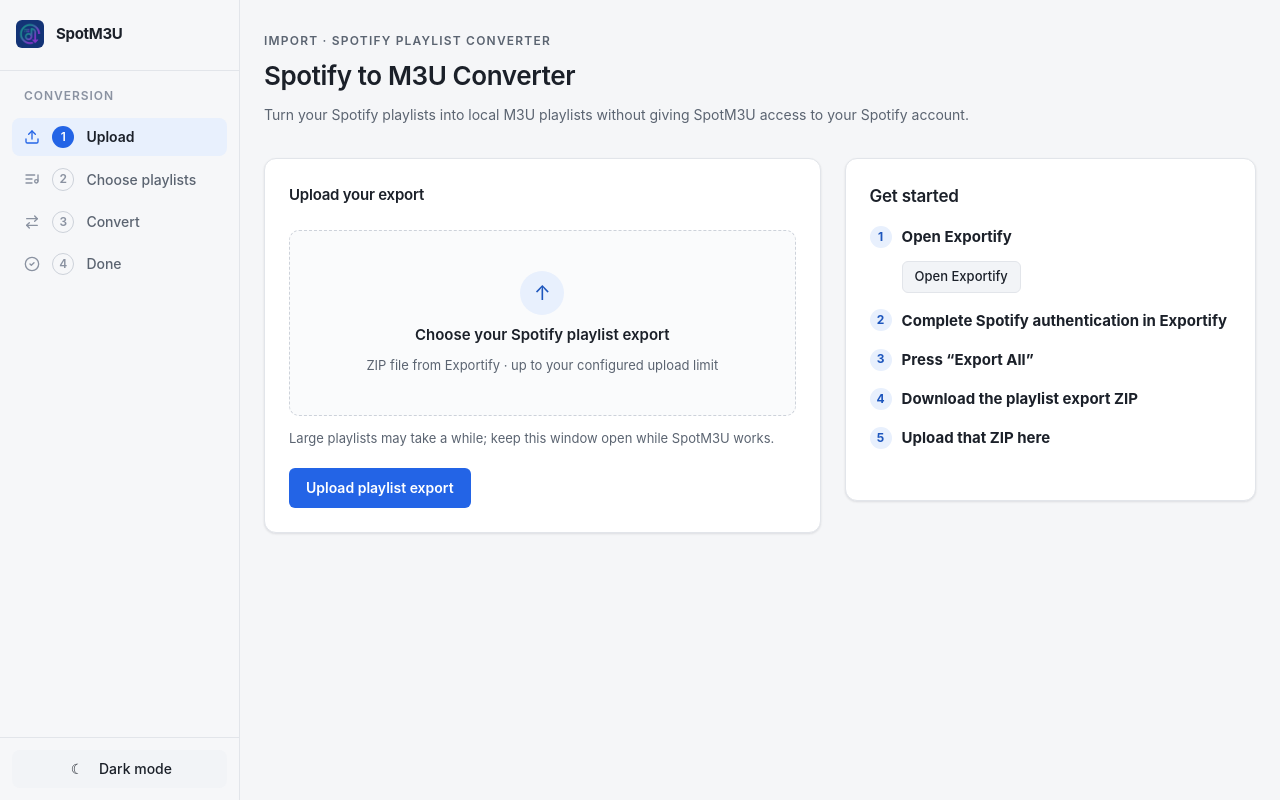
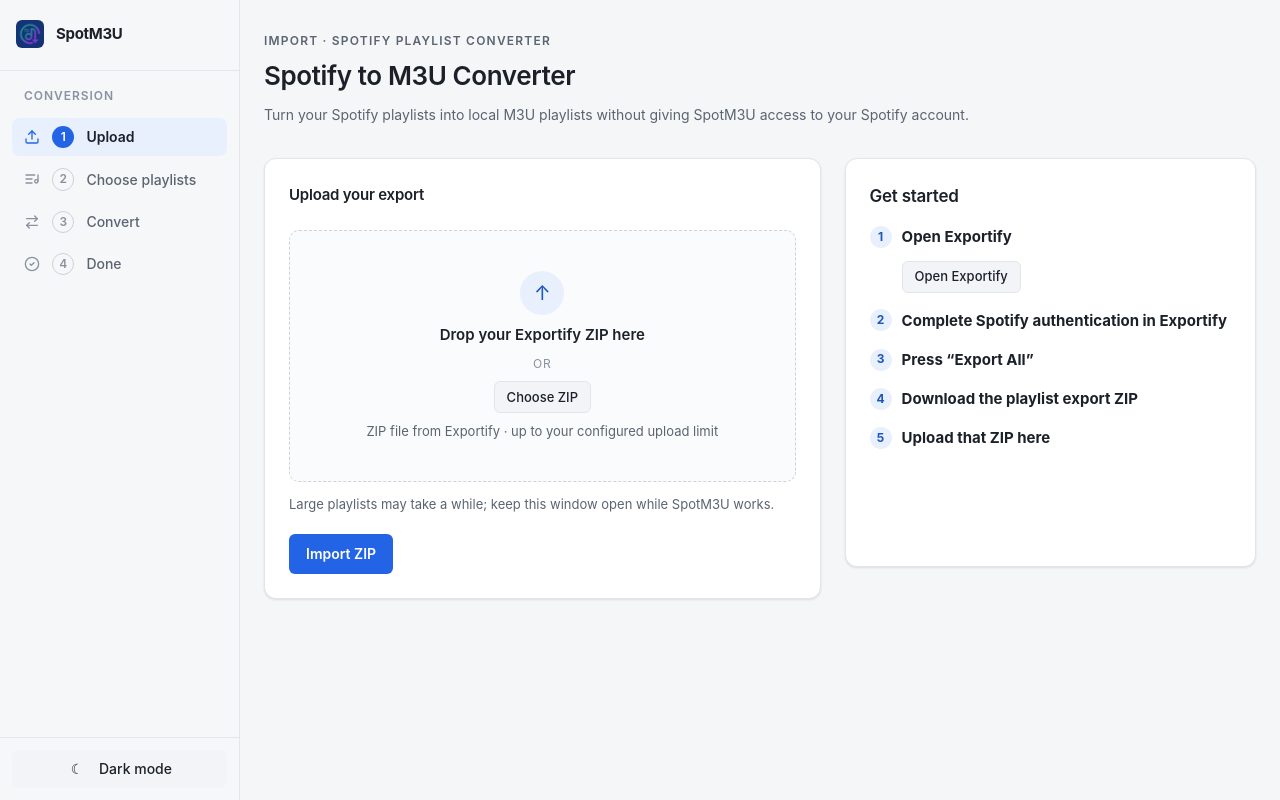
Before and after one commit to p55d2k/spotm3u, a Flask app: page / in a window 1280 px wide. Run offline with Flask 3, Linux system fonts and the light colour scheme.

Commit message:
feat(ui): support drag-and-drop ZIP import with Choose ZIP / Import ZIP actions

```diff
--- a/src/spotm3u/static/style.css
+++ b/src/spotm3u/static/style.css
@@ -900,6 +900,37 @@ input[type="radio"] {
   border-color: var(--color-accent);
 }
 
+/* The zone is a label around a visually hidden file input, so a focused input
+   has to light up the zone for keyboard users to see where they are. */
+.upload-zone:focus-within {
+  border-color: var(--color-accent);
+  box-shadow: var(--focus-ring);
+}
+
+/* Dragging is the one state that goes solid, so "release here" reads at a
+   glance without the zone needing to be any larger. */
+.upload-zone.is-dragging {
+  background: var(--color-accent-subtle);
+  border-color: var(--color-accent);
+  border-style: solid;
+}
+
+.upload-zone.is-busy {
+  cursor: progress;
+  opacity: 0.75;
+}
+
+.upload-or {
+  color: var(--color-text-faint);
+  font-size: var(--text-xs);
+  letter-spacing: 0.08em;
+  text-transform: uppercase;
+}
+
+.upload-filename.is-error {
+  color: var(--color-danger-ink);
+}
+
 .upload-zone input {
   position: absolute;
   width: 1px;
--- a/src/spotm3u/templates/index.html
+++ b/src/spotm3u/templates/index.html
@@ -26,9 +26,11 @@
         {% if error %}
         <p class="error" role="alert">{{ error }}</p>
         {% endif %}
-        <label class="upload-zone" for="export-file">
+        <label class="upload-zone" for="export-file" id="upload-zone">
           <span class="upload-icon" aria-hidden="true">↑</span>
-          <span class="upload-title">Choose your Spotify playlist export</span>
+          <span class="upload-title" id="upload-title">Drop your Exportify ZIP here</span>
+          <span class="upload-or">or</span>
+          <span class="button button-secondary button-small">Choose ZIP</span>
           <span class="upload-filename" id="upload-filename">ZIP file from Exportify · up to your configured upload limit</span>
           <input
             id="export-file"
@@ -39,7 +41,7 @@
           >
         </label>
         <p class="field-help">Large playlists may take a while; keep this window open while SpotM3U works.</p>
-        <button type="submit" id="upload-button">Upload playlist export</button>
+        <button type="submit" id="upload-button">Import ZIP</button>
       </form>
 
       <section class="panel" aria-labelledby="instructions-heading">
@@ -65,17 +67,87 @@
     </div>
 </div>
     <script>
-      document.getElementById("export-file").addEventListener("change", (event) => {
-        const file = event.target.files[0];
-        if (file) {
-          document.getElementById("upload-filename").textContent = file.name;
-          document.getElementById("upload-button").textContent = "Upload playlist export";
+      const uploadForm = document.getElementById("upload-form");
+      const uploadZone = document.getElementById("upload-zone");
+      const uploadInput = document.getElementById("export-file");
+      const uploadTitle = document.getElementById("upload-title");
+      const uploadFilename = document.getElementById("upload-filename");
+      const uploadButton = document.getElementById("upload-button");
+      const idleTitle = uploadTitle.textContent.trim();
+      const idleHint = uploadFilename.textContent.trim();
+
+      // Report the chosen or dropped file where the choice was made, and keep
+      // the file type complaint there too instead of letting the server answer
+      // a question the page can settle on its own.
+      const selectFile = (file) => {
+        uploadFilename.classList.remove("is-error");
+        if (!file) {
+          uploadFilename.textContent = idleHint;
+          return true;
+        }
+        if (!file.name.toLowerCase().endsWith(".zip")) {
+          uploadFilename.classList.add("is-error");
+          uploadFilename.textContent = "That is not a ZIP file — choose the Exportify export.";
+          return false;
+        }
+        uploadFilename.textContent = file.name;
+        return true;
+      };
+
+      uploadInput.addEventListener("change", () => selectFile(uploadInput.files[0]));
+
+      // The whole import page takes the drop — the zone is only where that
+      // shows up — so a ZIP dropped anywhere in the window is not ignored, and
+      // handling the default keeps the window from navigating to the file.
+      const carriesFiles = (event) => {
+        const types = (event.dataTransfer && event.dataTransfer.types) || [];
+        return Array.from(types).includes("Files");
+      };
+
+      // dragenter/dragleave also fire while moving between elements, so track
+      // depth instead of clearing the dragging state on the first dragleave.
+      let dragDepth = 0;
+      const setDragging = (dragging) => {
+        uploadZone.classList.toggle("is-dragging", dragging);
+        uploadTitle.textContent = dragging ? "Drop to import" : idleTitle;
+      };
+
+      window.addEventListener("dragenter", (event) => {
+        if (!carriesFiles(event)) return;
+        event.preventDefault();
+        dragDepth += 1;
+        setDragging(true);
+      });
+      window.addEventListener("dragover", (event) => {
+        if (!carriesFiles(event)) return;
+        event.preventDefault();
+        event.dataTransfer.dropEffect = "copy";
+      });
+      window.addEventListener("dragleave", (event) => {
+        if (!carriesFiles(event)) return;
+        dragDepth = Math.max(0, dragDepth - 1);
+        if (dragDepth === 0) {
+          setDragging(false);
         }
       });
-      document.getElementById("upload-form").addEventListener("submit", () => {
-        const button = document.getElementById("upload-button");
-        button.disabled = true;
-        button.textContent = "Uploading…";
+      window.addEventListener("drop", (event) => {
+        event.preventDefault();
+        dragDepth = 0;
+        setDragging(false);
+        const dropped = event.dataTransfer ? event.dataTransfer.files[0] : null;
+        if (dropped && selectFile(dropped)) {
+          uploadInput.files = event.dataTransfer.files;
+        }
+      });
+
+      uploadForm.addEventListener("submit", () => {
+        // The file input stays enabled: disabling it here would strip the file
+        // from the POST the browser is about to send.
+        uploadZone.classList.add("is-busy");
+        uploadTitle.textContent = "Reading your export…";
+        uploadButton.disabled = true;
+        uploadButton.textContent = "Importing…";
+        uploadForm.setAttribute("aria-busy", "true");
       });
     </script>
   </body>
```
